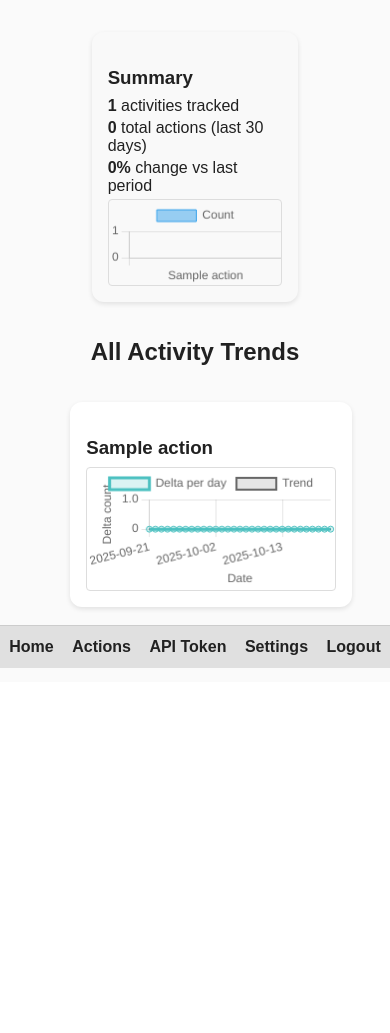
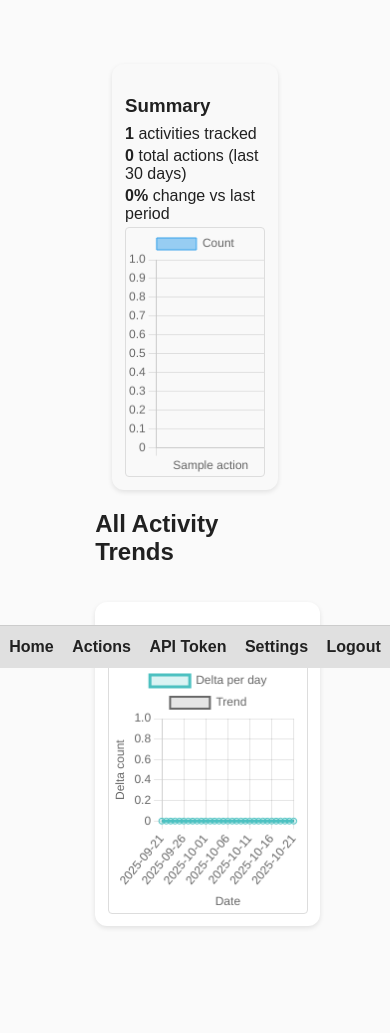
Before and after one commit to hallowslab/ActivTracker, a Flask app: page / in a window 390 px wide. Shown: the part 176-1209 px from the top of the page. Before the commit the page ends 844 px from the top, so only its background shows below. Run offline with Flask 3, Linux system fonts and the light colour scheme; the visitor is signed in with stand-in values (Sample User, id 1); tables that the repository leaves empty hold one stand-in row (values such as "Sample post").

Commit message:
update dashboard styles

```diff
--- a/src/static/css/dashboard.css
+++ b/src/static/css/dashboard.css
@@ -1,55 +1,52 @@
-/* Summary card */
-.summary-card {
-    width: 70%;
-    background-color: #f9f9f9;
-    padding: 1rem;
-    border-radius: 0.5rem;
-    box-shadow: 0 2px 5px rgba(0,0,0,0.1);
-    margin-bottom: 1.5rem;
+.dashboard-container {
+    max-width: 1200px;
+    width: 80%;
+    margin: 2rem auto;
+    padding: 0 1rem;
 }
 
-.summary-card h3 {
-    margin-bottom: 0.5rem;
-}
-
-.summary-card ul {
-    list-style: none;
-    padding: 0;
-    margin: 0;
-}
-
-.summary-card ul li {
-    margin-bottom: 0.25rem;
-    font-weight: 500;
-}
-
-/* Activity cards */
+/* Activity list and cards */
 .activity-list {
     display: flex;
     flex-direction: column;
     gap: 1rem;
     width: 100%;
-    align-items: center;   /* centers the cards inside */
 }
 
-.activity-card {
-    background: white;
-    padding: 1rem;
-    border-radius: 0.75rem;
-    box-shadow: 0 1px 4px rgba(0,0,0,0.15);
-    width: 100%;
-    align-items: center;
+/* Chart canvas styling */
+canvas {
+    width: 100% !important;
+    height: 300px;
+    /* fixed height, charts responsive width */
+    border-radius: 0.25rem;
+    border: 1px solid #ddd;
 }
 
-.activity-card h3 {
-    margin-bottom: 0.5rem;
-    color: #333;
+.chart-wrapper {
+    width: 100%;
+    height: 300px;
+    /* fixed height, change as needed */
+    position: relative;
+    /* needed for Chart.js responsive resizing */
 }
 
-/* Canvas styling */
-canvas {
-    width: 100%;
-    height: auto;
-    border: 1px solid #ddd;
-    border-radius: 0.25rem;
+@media (max-width: 700px) {
+    .chart-wrapper {
+        height: 250px;
+    }
 }
+
+/* Responsive adjustments */
+@media (max-width: 700px) {
+    .card.summary {
+        padding: 0.8rem;
+    }
+
+    .card.activity {
+        padding: 0.8rem;
+    }
+
+    canvas {
+        height: 250px;
+    }
+}
--- a/src/templates/dashboard.j2
+++ b/src/templates/dashboard.j2
@@ -5,7 +5,9 @@
           href="{{ url_for('static', filename='css/dashboard.css') }}">
 {% endblock %}
 {% block content %}
-    <div id="summary" class="card summary">
+    <div class="dashboard-container">
+        <!-- Summary Card -->
+        <div class="card summary">
             <h3>Summary</h3>
             <ul>
                 <li>
@@ -18,17 +20,21 @@
                     <strong>{{ trend_change }}%</strong> change vs last period
                 </li>
             </ul>
-        <!-- Chart canvas for summary counts -->
+            <div class="chart-wrapper">
                 <canvas id="summaryChart"></canvas>
+            </div>
         </div>
         <h2>All Activity Trends</h2>
         <div class="activity-list">
             {% for activity in activity_data %}
                 <div class="card activity">
                     <h3>{{ activity.name }}</h3>
+                    <div class="chart-wrapper">
                         <canvas id="chart-{{ loop.index0 }}"></canvas>
                     </div>
+                </div>
             {% endfor %}
+        </div>
     </div>
 {% endblock %}
 {% block scripts %}
@@ -53,11 +59,12 @@ new Chart(summaryCtx, {
     },
     options: {
         responsive: true,
+        maintainAspectRatio: false,
         scales: { y: { beginAtZero: true } }
     }
 });
 
-// --- Activity Trend Charts using Chart.js ---
+// --- Activity Trend Charts ---
 const activityData = {{ activity_data | tojson }};
 activityData.forEach((activity, index) => {
     const ctx = document.getElementById(`chart-${index}`).getContext('2d');
@@ -90,9 +97,8 @@ activityData.forEach((activity, index) => {
         },
         options: {
             responsive: true,
-            plugins: {
-                legend: { display: true }
-            },
+            maintainAspectRatio: false,
+            plugins: { legend: { display: true } },
             scales: {
                 x: { title: { display: true, text: 'Date' } },
                 y: { beginAtZero: true, title: { display: true, text: 'Delta count' } }
```
Lines whose indentation alone changed are shown as unchanged.
